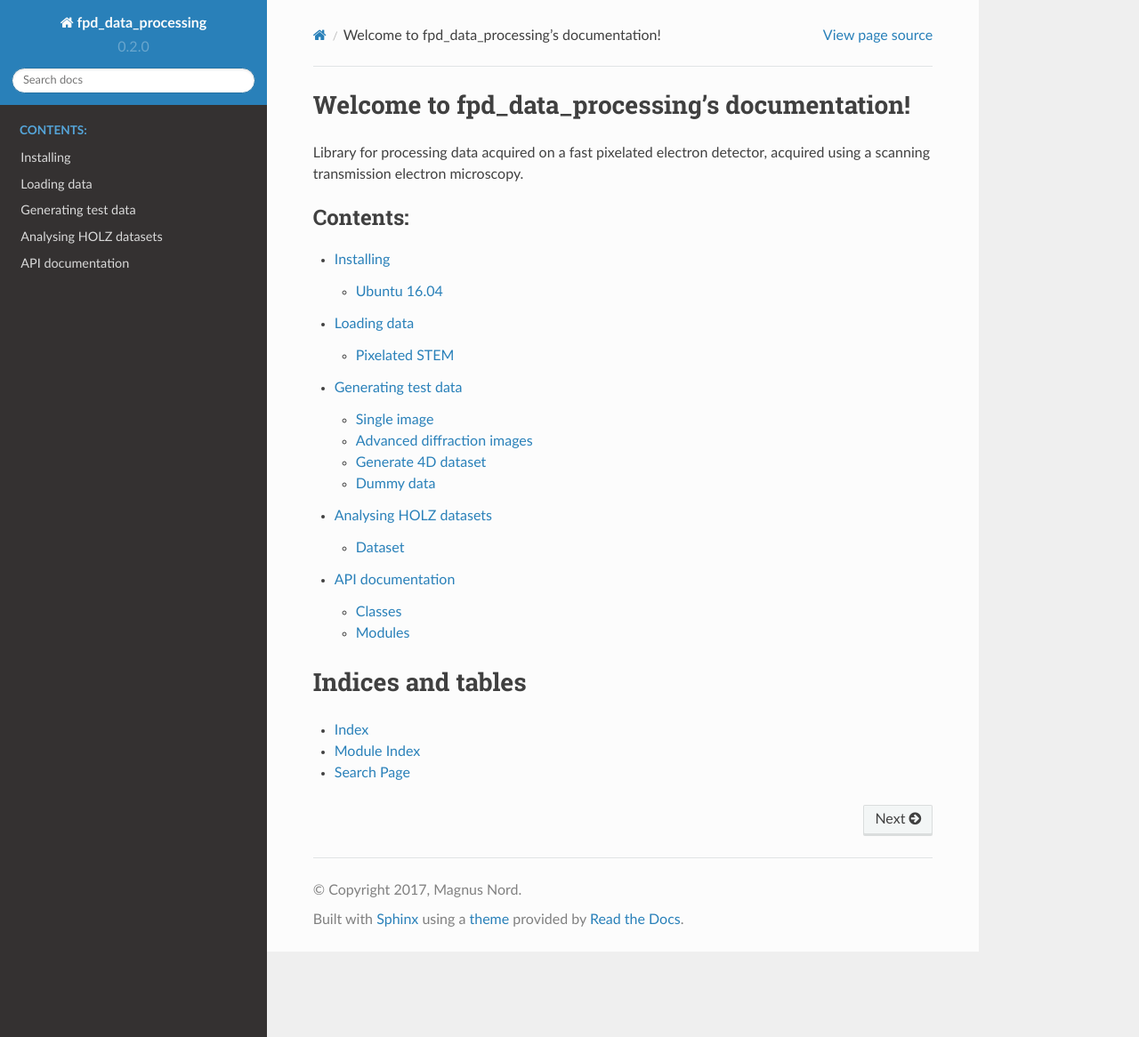
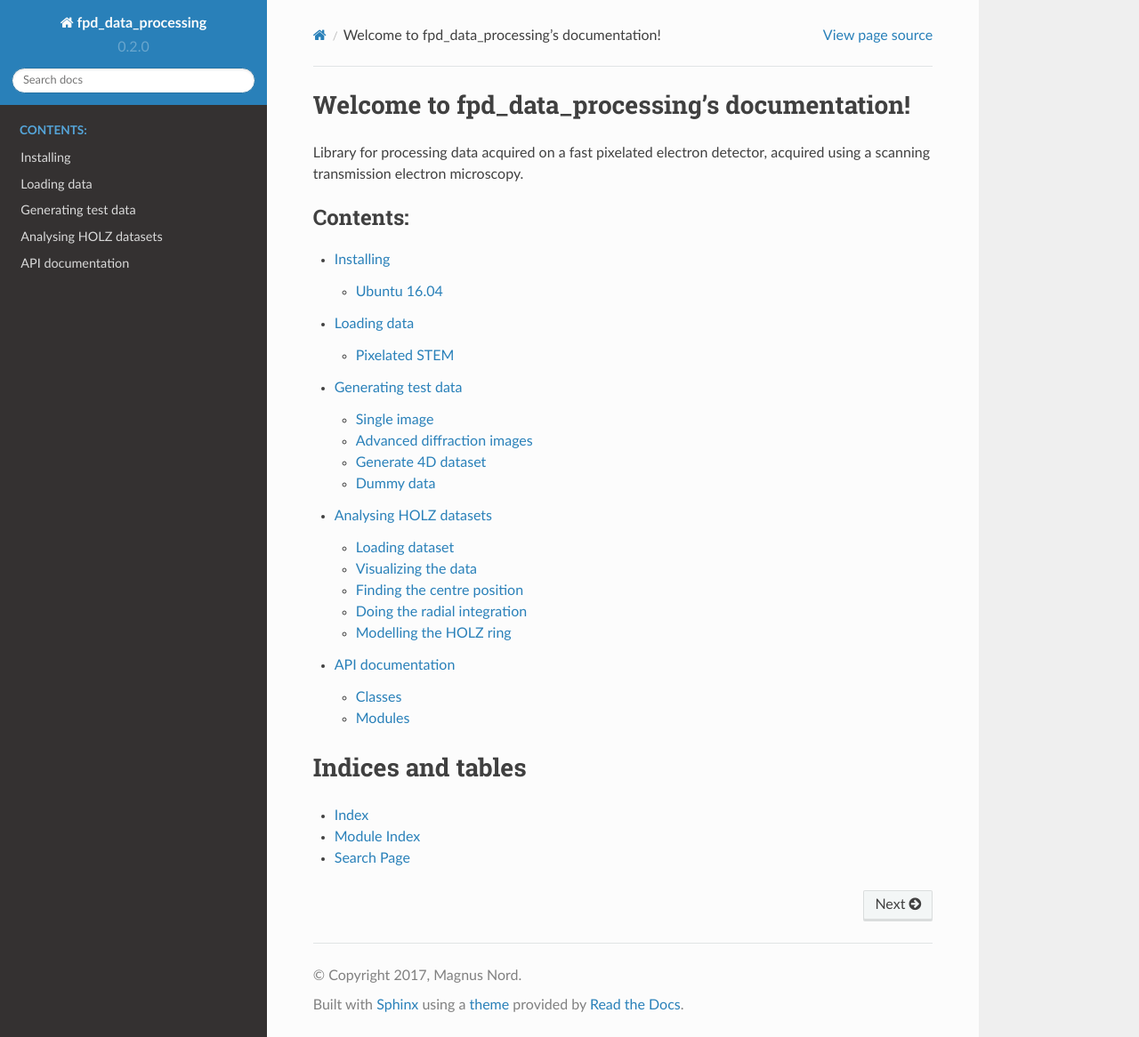
Before and after one commit to pyxem/pyxem, a Sphinx documentation site: the page built from doc/index.rst, in a window 1280 px wide and 1166 px high. Shown: the whole window at 89% size. Built offline with Sphinx 7.4.7 and the Read the Docs theme 2.0.0, drawn with Linux system fonts in a browser that asks for light colours; some of the changed lines change nothing that is shown.

Commit message:
Improve guide on how to analyse HOLZ datasets

```diff
--- a/doc/analysing_holz_datasets.rst
+++ b/doc/analysing_holz_datasets.rst
@@ -9,8 +9,8 @@
 This guide will show how to extract the size, intensity and width of HOLZ rings.
 These parameters can then be used to infer information about the crystal structure of a crystalline material.
 
-Dataset
--------
+Loading dataset
+---------------
 
 This example will use a test dataset, containing disk and a ring.
 The dataset is found in :py:func:`fpd_data_processing.dummy_data.get_holz_heterostructure_test_signal`
@@ -20,15 +20,6 @@
 
     >>> import fpd_data_processing.api as fp
     >>> s = fp.dummy_data.get_holz_heterostructure_test_signal()
-    >>> s.plot()
-
-.. image:: images/analysing_holz_datasets/testdata_navigator.png
-    :scale: 50 %
-    :align: center
-
-.. image:: images/analysing_holz_datasets/testdata_signal.png
-    :scale: 50 %
-    :align: center
 
 Your own data can be loaded using :py:func:`fpd_data_processing.io_tools.load_fpd_signal`:
 
@@ -36,3 +27,157 @@
 
     >>> import fpd_data_processing.api as fp
     >>> s = fp.load_fpd_signal(yourfilname)  # doctest: +SKIP
+
+In some cases, the datasets might be too large to load into memory.
+For these datasets,  lazy loading can be used.
+For more information on this, see :ref:`loading_data`.
+
+
+Visualizing the data
+--------------------
+
+The data is loaded as an :py:class:`~fpd_data_processing.pixelated_stem_class.PixelatedSTEM` object, which extends HyperSpy's Signal2D class.
+All functions which are present Signal2D is also in the PixelatedSTEM class.
+
+.. code-block:: python
+
+    >>> s
+    <PixelatedSTEM, title: , dimensions: (40, 40|80, 80)>
+
+To visualize the dataset, we use:
+
+.. code-block:: python
+
+    >>> s.plot()
+
+.. image:: images/analysing_holz_datasets/testdata_navigator.png
+    :scale: 49 %
+.. image:: images/analysing_holz_datasets/testdata_signal.png
+    :scale: 49 %
+
+Drag the red box (lower right corner in the navigation plot) change the probe position.
+See the `HyperSpy documentation <http://hyperspy.org/hyperspy-doc/current/user_guide/visualisation.html#multidimensional-spectral-data>`_ for more info on how to use the plotting features.
+
+To change the contrast: select the figure window, and press the H button.
+
+Changing the contrast makes it much easier to see the ring.
+
+.. image:: images/analysing_holz_datasets/testdata_better_contrast_signal.png
+    :scale: 49 %
+
+
+Finding the centre position
+---------------------------
+
+To do radial integration of the datasets, we first need to find the centre position of the diffraction patterns.
+The easiest way of doing this is using :py:meth:`~fpd_data_processing.pixelated_stem_class.PixelatedSTEM.center_of_mass`
+
+.. code-block:: python
+
+    >>> s_com = s.center_of_mass(threshold=2, show_progressbar=False)
+    >>> s_com
+    <DPCSignal2D, title: , dimensions: (2|40, 40)>
+    >>> s_com.plot()
+
+.. image:: images/analysing_holz_datasets/testdata_com_navigator.png
+    :scale: 49 %
+.. image:: images/analysing_holz_datasets/testdata_com_signal.png
+    :scale: 49 %
+
+This returns a :py:class:`~fpd_data_processing.pixelated_stem_class.DPCSignal2D` object, which is another specialized class for analysing disk shifts (for example from magnetic materials).
+For more information about how to use this for analysing magnetic materials see (TO BE WRITTEN).
+
+The first navigation index is the beam shifts in the x-direction, and the second is the beam shifts in the y-direction.
+
+
+Doing the radial integration
+----------------------------
+
+The next step is radially integrating the dataset as a function of distance from the centre position, which is done using :py:meth:`~fpd_data_processing.pixelated_stem_class.PixelatedSTEM.radial_integration`.
+
+.. code-block:: python
+
+    >>> s_radial = s.radial_integration(centre_x=s_com.inav[0].data, centre_y=s_com.inav[1].data, show_progressbar=False)
+    >>> s_radial
+    <Signal1D, title: , dimensions: (40, 40|62)>
+    >>> s_radial.plot()
+
+.. image:: images/analysing_holz_datasets/testdata_radial_navigator.png
+    :scale: 49 %
+.. image:: images/analysing_holz_datasets/testdata_radial_signal.png
+    :scale: 49 %
+
+Now, the ring seen earlier is visible as a peak at x=30 in the signal plot.
+
+A nice way of visualizing this is by transposing the signal, which swaps the signal and navigation axes.
+Plot the signal, and move the red line in the navigator plot to x=32.
+
+.. code-block:: python
+
+    >>> s_radial.T.plot()
+
+.. image:: images/analysing_holz_datasets/testdata_radial_T_navigator.png
+    :scale: 49 %
+.. image:: images/analysing_holz_datasets/testdata_radial_T_signal.png
+    :scale: 49 %
+
+
+Modelling the HOLZ ring
+-----------------------
+
+Having reduced the dataset from 4 to 3 dimensions, the HOLZ ring (now a peak, due to the radial integration) can easily be fitting with a Gaussian function.
+
+Firstly we extract parts of the signal related to the peak, and create a model.
+
+.. code-block:: python
+
+    >>> s_radial_cropped = s_radial.isig[20:40]
+    >>> m_r = s_radial_cropped.create_model()
+
+Due to the noise, the mean value outside the peak is not zero.
+To account for this, we fit an offset component to the parts of the signal not containing the peak.
+For real datasets, a PowerLaw component should be used (instead of the Offset component).
+
+.. code-block:: python
+
+    >>> from hyperspy.components1d import Offset
+    >>> offset = Offset()
+    >>> m_r.set_signal_range(20., 25.)
+    >>> m_r.set_signal_range(37., 40.)
+    >>> m_r.append(offset)
+    >>> m_r.multifit(show_progressbar=False)
+    >>> m_r.reset_signal_range()
+    >>> m_r.plot()
+
+.. image:: images/analysing_holz_datasets/testdata_offset_model_navigator.png
+    :scale: 49 %
+.. image:: images/analysing_holz_datasets/testdata_offset_model_signal.png
+    :scale: 49 %
+
+Then add a Gaussian function to this model
+
+.. code-block:: python
+
+    >>> from hyperspy.components1d import Gaussian
+    >>> g = Gaussian()
+    >>> m_r.append(g)
+    >>> m_r.fit_component(g, signal_range=(25, 35), only_current=False, show_progressbar=False)
+    >>> m_r.multifit(show_progressbar=False)
+    >>> m_r.plot()
+
+.. image:: images/analysing_holz_datasets/testdata_gaussian_model_navigator.png
+    :scale: 49 %
+.. image:: images/analysing_holz_datasets/testdata_gaussian_model_signal.png
+    :scale: 49 %
+
+The various parameters in the Gaussian can then be visualized.
+
+.. code-block:: python
+
+    >>> g.A.plot()
+    >>> g.centre.plot()
+
+.. image:: images/analysing_holz_datasets/testdata_gaussian_amplitude.png
+    :scale: 49 %
+.. image:: images/analysing_holz_datasets/testdata_gaussian_centre.png
+    :scale: 49 %
--- a/doc/images/analysing_holz_datasets/testdata.py
+++ b/doc/images/analysing_holz_datasets/testdata.py
@@ -1,9 +1,92 @@
 import fpd_data_processing.api as fp
 
 s = fp.dummy_data.get_holz_heterostructure_test_signal()
+
+# First look at the dataset
 s.plot()
 fig_signal = s._plot.signal_plot.figure
 fig_navigator = s._plot.navigator_plot.figure
 
 fig_signal.savefig("testdata_signal.png")
 fig_navigator.savefig("testdata_navigator.png")
+
+# Changed contrast
+s._plot.signal_plot.set_contrast(0, 4)
+fig_signal.savefig("testdata_better_contrast_signal.png")
+
+# Plotting center of mass
+s_com = s.center_of_mass(threshold=2)
+s_com.plot()
+fig_signal = s_com._plot.signal_plot.figure
+fig_navigator = s_com._plot.navigator_plot.figure
+
+fig_signal.savefig("testdata_com_signal.png")
+fig_navigator.savefig("testdata_com_navigator.png")
+
+# Plotting radial integration signal
+s_radial = s.radial_integration(centre_x=s_com.inav[0].data, centre_y=s_com.inav[1].data)
+s_radial.plot()
+fig_signal = s_radial._plot.signal_plot.figure
+fig_navigator = s_radial._plot.navigator_plot.figure
+
+fig_signal.savefig("testdata_radial_signal.png")
+fig_navigator.savefig("testdata_radial_navigator.png")
+
+# Plotting transposed radial signal
+s_radial_T = s_radial.T
+s_radial_T.axes_manager.indices = (32, )
+s_radial_T.plot()
+fig_signal = s_radial_T._plot.signal_plot.figure
+fig_navigator = s_radial_T._plot.navigator_plot.figure
+
+fig_signal.savefig("testdata_radial_T_signal.png")
+fig_navigator.savefig("testdata_radial_T_navigator.png")
+
+# Fitting offset to background model
+s_radial_cropped = s_radial.isig[20:40]
+m_r = s_radial_cropped.create_model()
+from hyperspy.components1d import Offset
+
+offset = Offset()
+m_r.set_signal_range(20., 25.)
+m_r.set_signal_range(37., 40.)
+m_r.append(offset)
+m_r.multifit()
+m_r.reset_signal_range()
+m_r.plot()
+
+fig_signal = m_r._plot.signal_plot.figure
+fig_navigator = m_r._plot.navigator_plot.figure
+
+fig_signal.savefig("testdata_offset_model_signal.png")
+fig_navigator.savefig("testdata_offset_model_navigator.png")
+
+# Fitting offset to background model
+from hyperspy.components1d import Gaussian
+g = Gaussian()
+m_r.append(g)
+m_r.fit_component(g, signal_range=(25, 35), only_current=False)
+m_r.multifit()
+m_r.plot()
+
+fig_signal = m_r._plot.signal_plot.figure
+fig_navigator = m_r._plot.navigator_plot.figure
+
+fig_signal.savefig("testdata_gaussian_model_signal.png")
+fig_navigator.savefig("testdata_gaussian_model_navigator.png")
+
+# Plotting Gaussian function amplitude
+g_A = g.A.as_signal()
+g_A.plot()
+
+fig_signal = g_A._plot.signal_plot.figure
+
+fig_signal.savefig("testdata_gaussian_amplitude.png")
+
+# Plotting Gaussian function centre
+g_centre = g.centre.as_signal()
+g_centre.plot()
+
+fig_signal = g_centre._plot.signal_plot.figure
+
+fig_signal.savefig("testdata_gaussian_centre.png")
```
